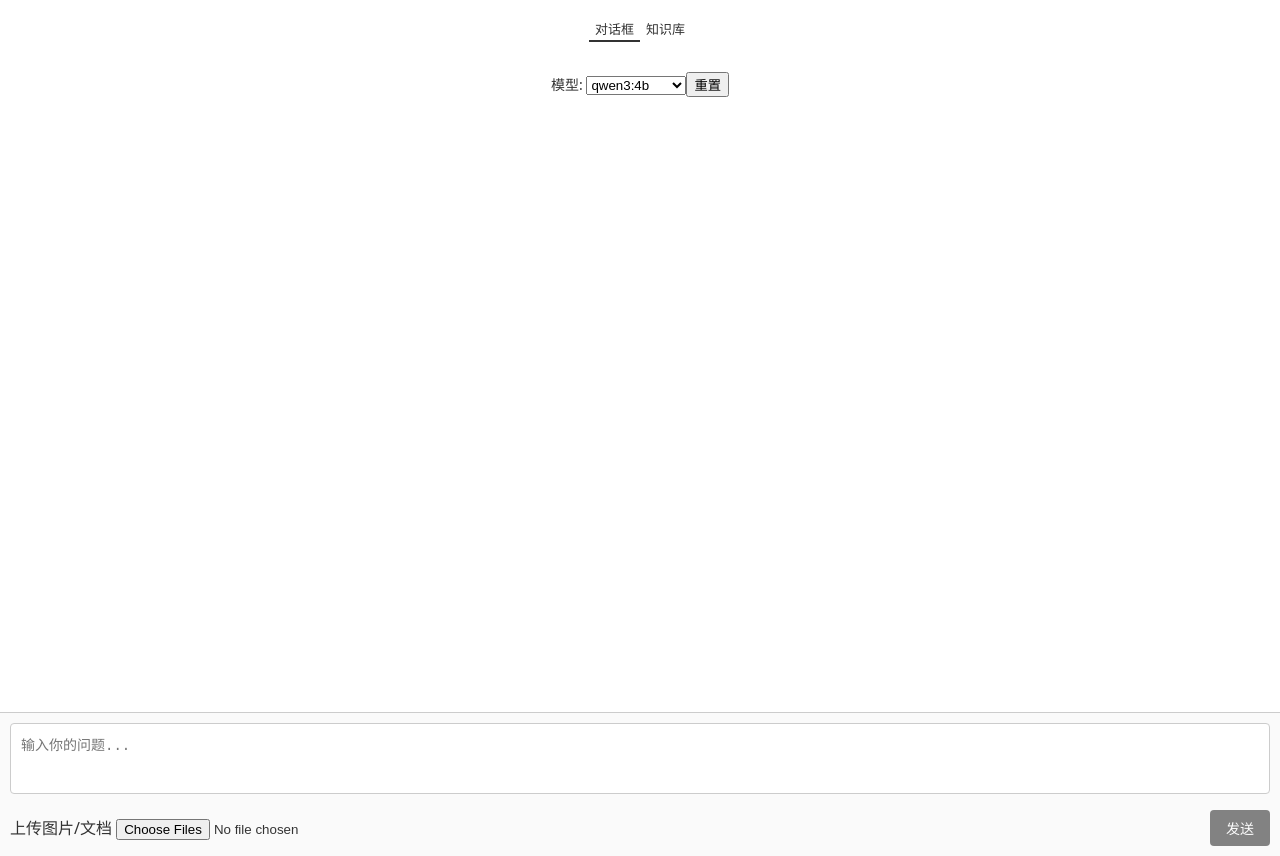
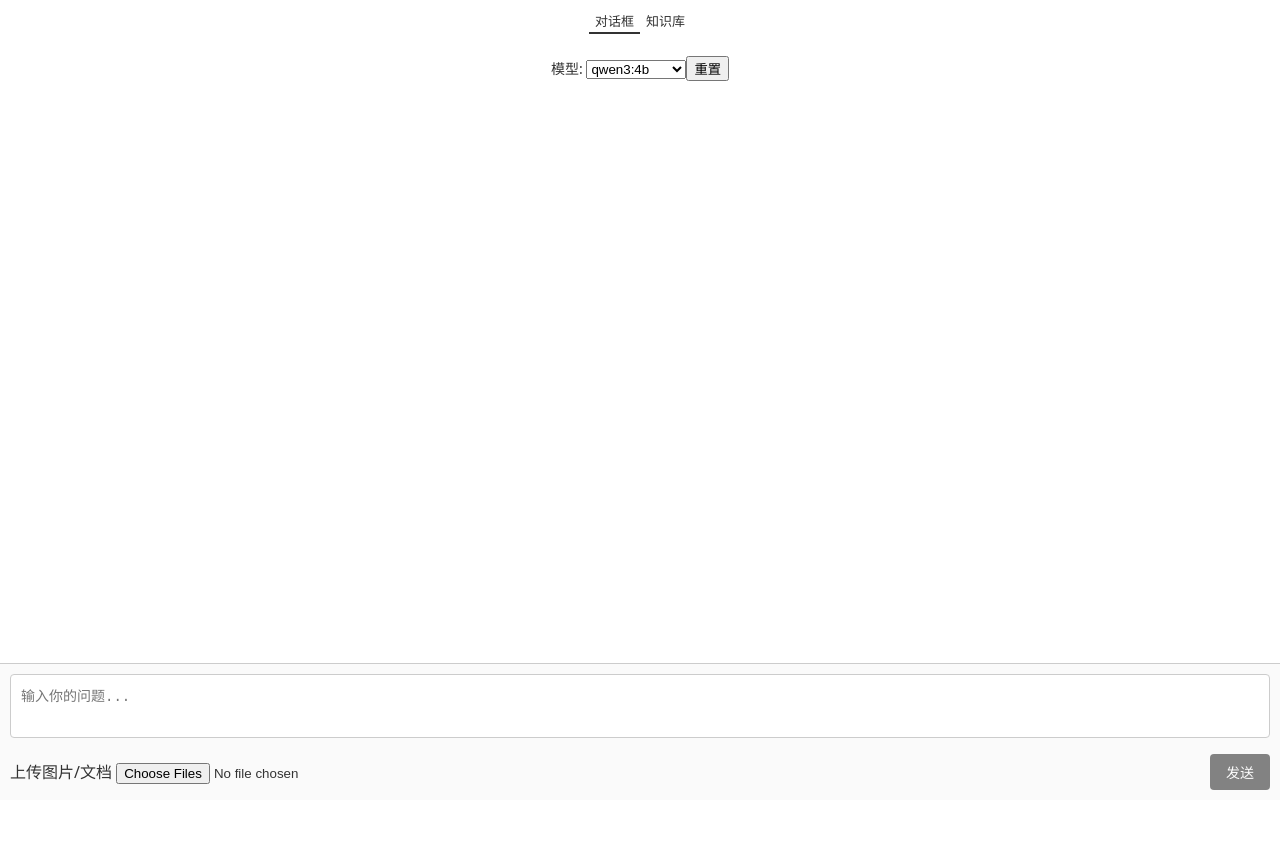
Before and after one commit to chq3272991/ai-chat-ui, a Vue app: page / in a window 1280 px wide. After the commit the page ends 800 px from the top, so only its background shows below. Built offline with nearby package versions, Linux system fonts and the light colour scheme.

Commit message:
fix: 修复默认对话框双滚动条的问题

```diff
--- a/src/App.vue
+++ b/src/App.vue
@@ -1,7 +1,7 @@
 <template>
-  <div class="flex flex-col h-screen">
+  <div class="header-container">
     <!-- 极简 header -->
-    <header class="flex items-center px-2 py-1 border-b flex-shrink-0 bg-white">
+    <header class="flex items-center px-2 py-1 border-b flex-shrink-0 bg-white header-p">
       <nav class="flex gap-1">
         <router-link to="/" class="tab-btn">对话框</router-link>
         <router-link to="/kb" class="tab-btn">知识库</router-link>
@@ -20,6 +20,19 @@
 </script>
 
 <style scoped>
+.header-container {
+  display: flex;
+  flex-direction: column;
+  height: 5vh;
+  margin: 0;
+  padding: 0;
+}
+
+.header-p {
+  padding: 0.5rem;
+  flex-shrink: 0;
+}
+
 .tab-btn {
   padding: 2px 6px;
   font-size: 13px;
--- a/src/style.css
+++ b/src/style.css
@@ -28,7 +28,7 @@ body, html {
 .container {
   display: flex;
   flex-direction: column;
-  height: 100vh;      /* 占满屏幕 */
+  height: 95vh;      /* 占满屏幕 */
   margin: 0;
   padding: 0;         /* 去掉原来的 padding，避免总高度超出 */
 }
```
